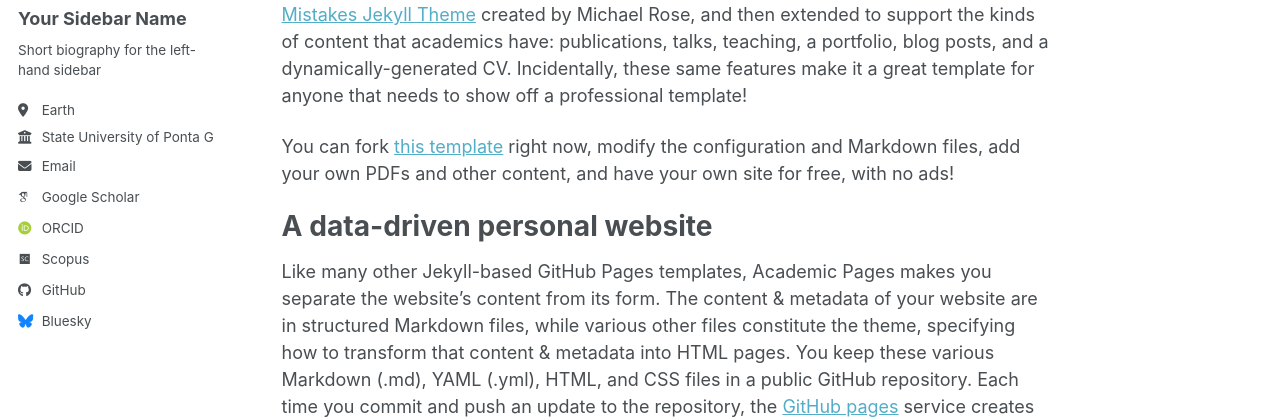
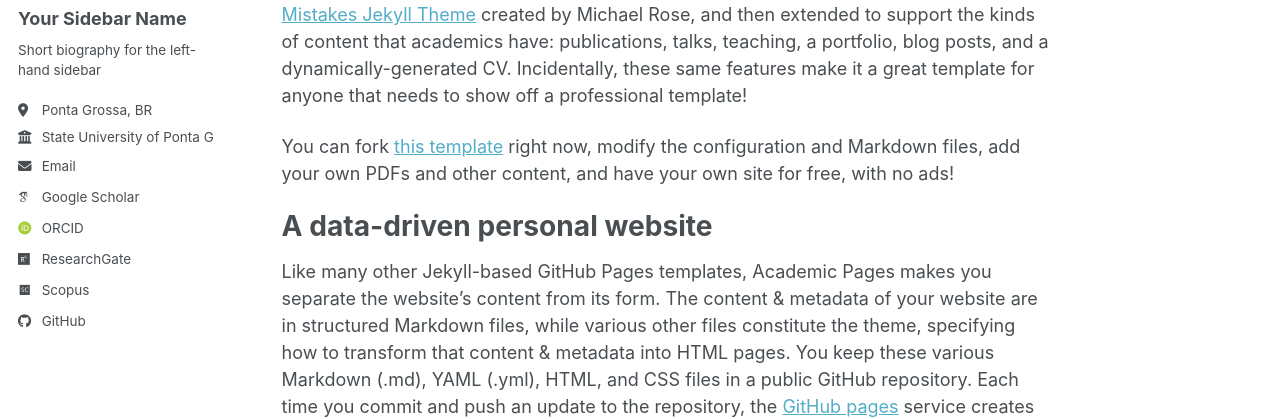
Before and after one commit to fmandrade77/fmandrade77.github.io, a Jekyll site: the page built from _pages/about.md, in a window 1280 px wide. Shown: the part 278-697 px from the top of the page. Built offline with Jekyll 4.4.1, drawn with Linux system fonts in a browser that asks for light colours; some web fonts are replaced; a script bundle is joined from its source files by our own code; library files that are not in the unit come from our copies; some of the changed lines change nothing that is shown.

Commit message:
Update author information in _config.yml

```diff
--- a/_config.yml
+++ b/_config.yml
@@ -25,24 +25,20 @@
   # Biographic information
   avatar           : "profile.png"
   name             : "Your Sidebar Name"
-  pronouns         : # example: "she/her"
+  pronouns         : # example: "he/him"
   bio              : "Short biography for the left-hand sidebar"
-  location         : "Earth"
+  location         : "Ponta Grossa, BR"
   employer         : "State University of Ponta Grossa"
   uri              : # URL
   email            : "fmandrade@uepg.br"
 
   # Academic websites
-  academia         : # URL
   arxiv            : # URL - Update with the correct link to your profile
   googlescholar    : "https://scholar.google.com/citations?user=X8OzD9EAAAAJ&hl=en-UK"
   inspire-hep      : # URL
   impactstory      : # URL
   orcid            : "https://orcid.org/0000-0001-5383-6168"
-  semantic         : # URL
-  ssrn             : # URL
-  pubmed           : # URL
-  researchgate     : # URL
+  researchgate     : "https://www.researchgate.net/profile/Fabiano-Andrade-2"
   scopus           : "https://www.scopus.com/authid/detail.uri?authorId=7005816097"
   zotero           : # URL
 
@@ -57,7 +53,7 @@
 
   # Social media
   artstation       : # Username
-  bluesky          : "bsky.app" # Replace this with you Bluesky username
+  bluesky          : # Replace this with you Bluesky username
   facebook         : # Username
   flickr           : # Username
   foursquare       : # Username
```
